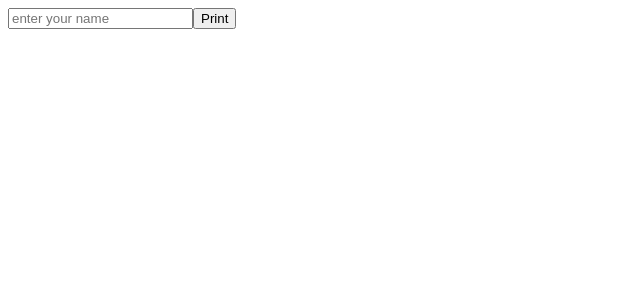
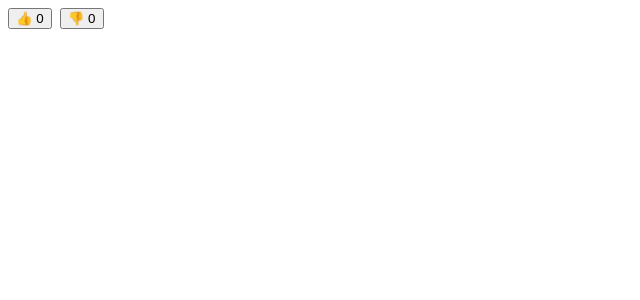
Before and after one commit to Rkthak/practice-ts, a React (Vite) app: page / in a window 1280 px wide. Shown: the top 300 px of the page, without its empty margins (0-640 px from the left). Built offline with nearby package versions, Linux system fonts and the light colour scheme.

Commit message:
useState with multiple STATES

```diff
--- a/src/components/Counter.tsx
+++ b/src/components/Counter.tsx
@@ -1,23 +1,18 @@
-import React, { useState } from "react";
+import { useState } from "react";
 
 const Counter = () => {
-  const [input, setInput] = useState("");
-  const handleFormSubmit = (e: React.SubmitEvent<HTMLFormElement>) => {
-    e.preventDefault();
-    console.log(input);
+  const [like, setLike] = useState<number>(0);
+  const [disLike, setDisLike] = useState<number>(0);
+  const handelLike = () => {
+    setLike(like + 1);
   };
-
+  const handelDisLike = () => {
+    setDisLike(disLike + 1);
+  };
   return (
     <div>
-      <form onSubmit={handleFormSubmit}>
-        <input
-          type="text"
-          placeholder="enter your name"
-          value={input}
-          onChange={(e) => setInput(e.target.value)}
-        />
-        <button>Print</button>
-      </form>
+      <button onClick={handelLike}>👍 {like} </button> &nbsp;
+      <button onClick={handelDisLike}>👎 {disLike} </button>
     </div>
   );
 };
```
